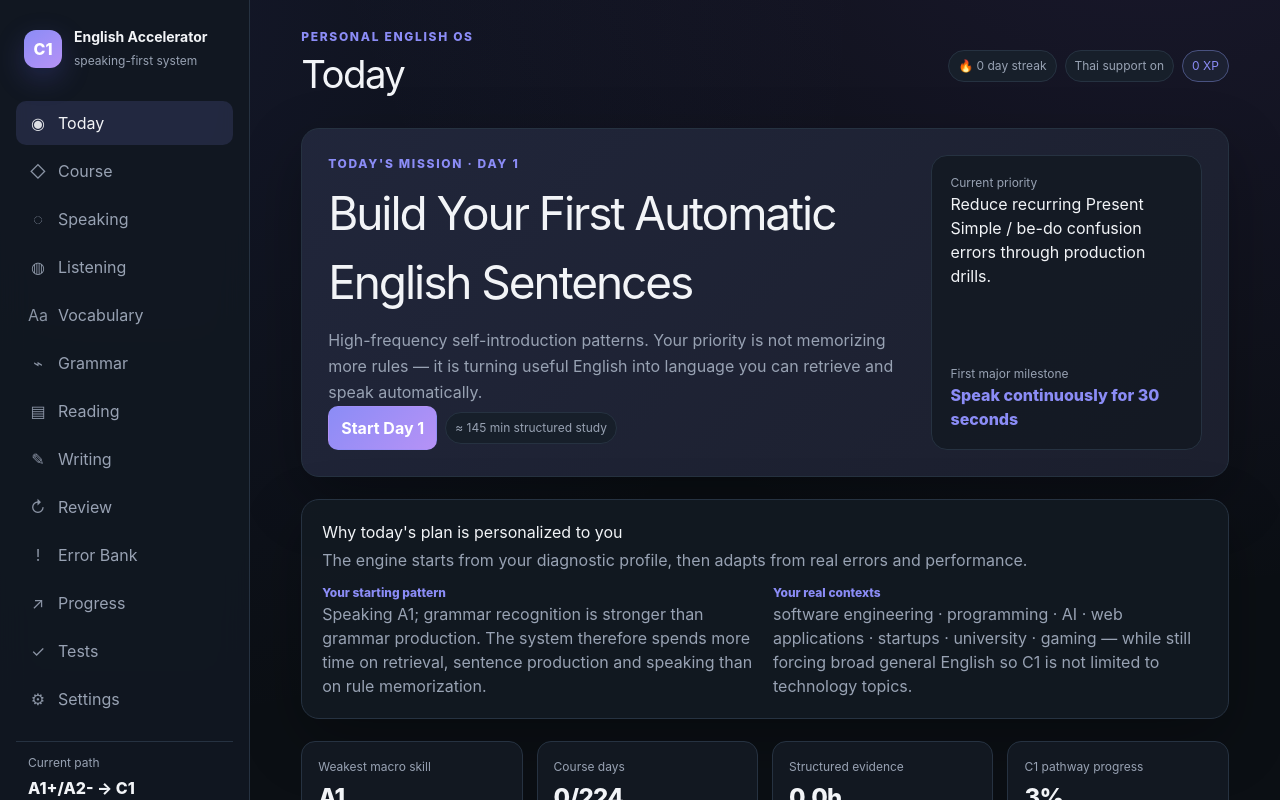
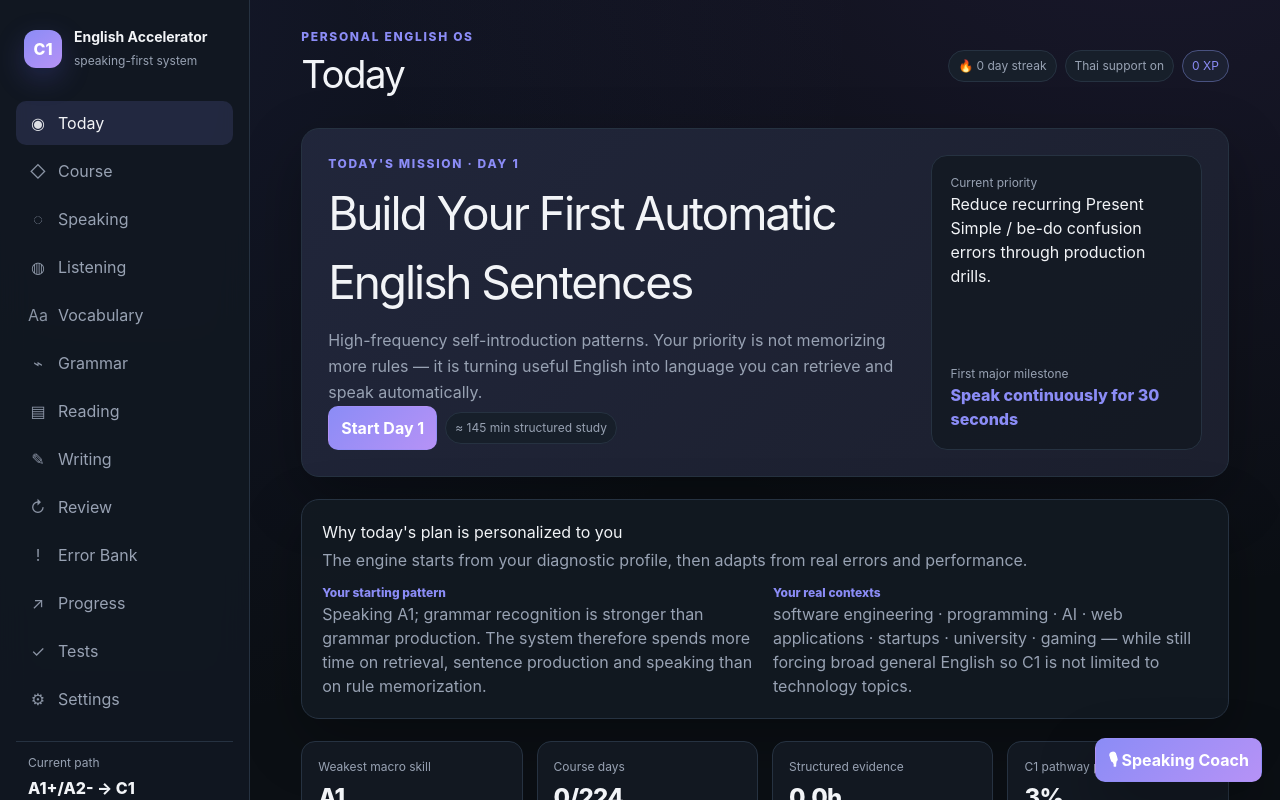
Before and after one commit to TxngJr/english-c1-accelerator, a Next.js app: page / in a window 1280 px wide. Shown: the top 800 px of the page. Built offline with nearby package versions, Linux system fonts and the light colour scheme.

Commit message:
feat: link course to speaking coach

```diff
--- a/src/app/page.tsx
+++ b/src/app/page.tsx
@@ -1,5 +1,22 @@
 import { LearningApp } from "@/components/learning-app";
 
 export default function Home() {
-  return <LearningApp />;
+  return (
+    <>
+      <LearningApp />
+      <a
+        href="/speaking-coach"
+        className="btn primary"
+        style={{
+          position: "fixed",
+          right: 18,
+          bottom: 18,
+          zIndex: 50,
+          boxShadow: "var(--shadow)"
+        }}
+      >
+        🎙 Speaking Coach
+      </a>
+    </>
+  );
 }
```
